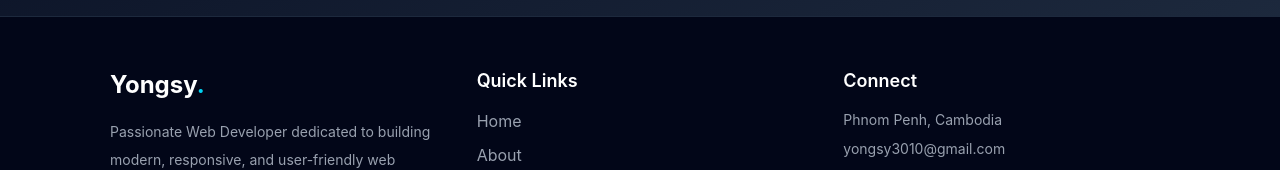
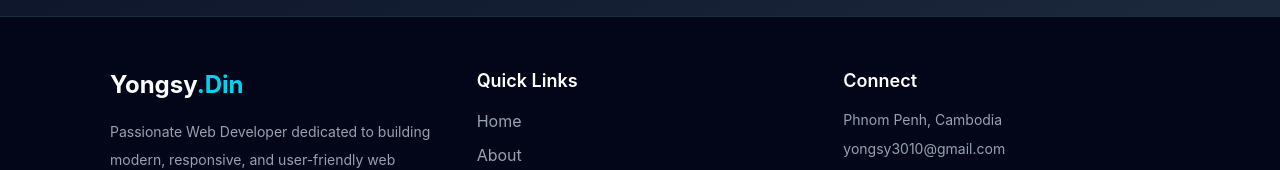
Before and after one commit to yongsy-17/my-portfolio, a React (Vite) app: page / in a window 1280 px wide. Shown: the part 3665-3835 px from the top of the page. Built offline with nearby package versions, Linux system fonts and the light colour scheme.

Commit message:
third commit

```diff
--- a/src/App.jsx
+++ b/src/App.jsx
@@ -10,7 +10,6 @@ import Footer from "./components/Footer";
 function App() {
   return (
     <div>
-
       <Home />
       <About />
       <Skills />
--- a/src/components/Contact.jsx
+++ b/src/components/Contact.jsx
@@ -70,7 +70,6 @@ function Contact() {
             <p className="text-gray-500 text-[12px]">
               Email
             </p>
-
             <a
               href="mailto:your@email.com"
               className="text-cyan-400 text-[15px] font-semibold hover:text-cyan-300"
--- a/src/components/Footer.jsx
+++ b/src/components/Footer.jsx
@@ -40,6 +40,7 @@ function Footer() {
             <h2 className="text-[24px] font-bold text-white">
               Yongsy
               <span className="text-cyan-400">.</span>
+              <span className="text-cyan-400">Din</span>
             </h2>
 
             <p className="text-gray-400 text-[14px] leading-7 mt-[15px]">
```
